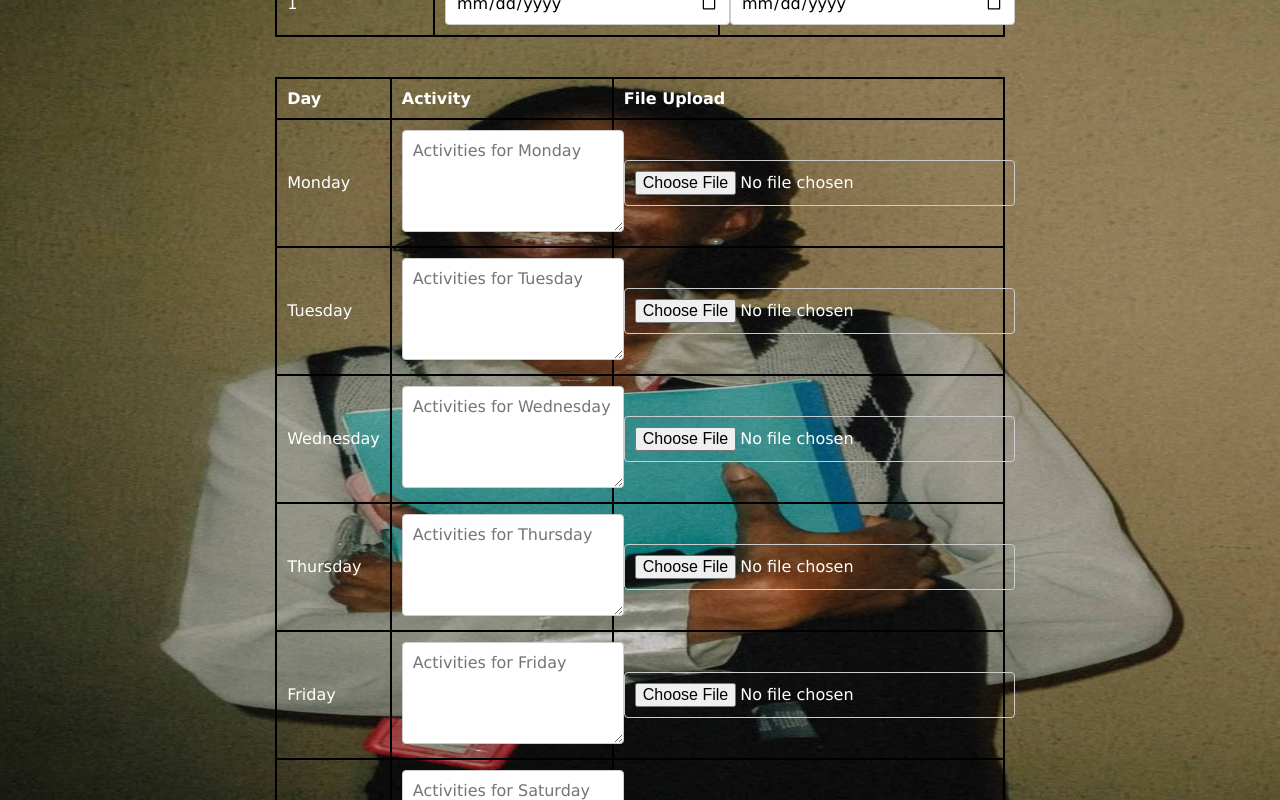
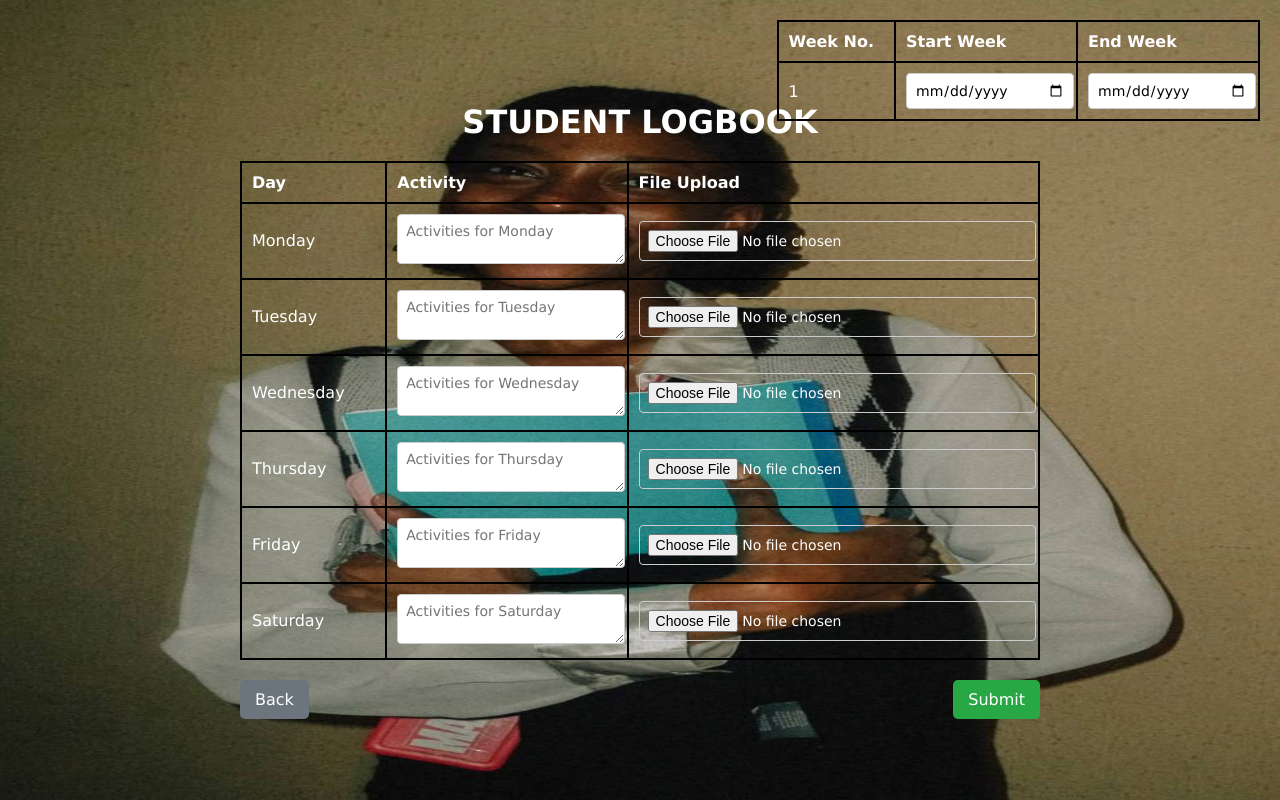
Before and after one commit to Ese345/verceldeploy, a React (Vite) app: page /StudentLogBook in a window 1280 px wide. Shown: the top 800 px of the page. Built offline with nearby package versions, Linux system fonts and the light colour scheme.

Commit message:
first commit

```diff
--- a/src/CSS/StudentLogBook.css
+++ b/src/CSS/StudentLogBook.css
@@ -1,73 +1,67 @@
-/* General Styles */
-body {
-  font-family: Arial, sans-serif;
-  margin: 0;
-  padding: 0;
-  background-color: #121212; /* Dark background for contrast */
-}
+/* StudentLogBook.css */
 
-/* Heading */
+
 h1 {
   text-align: center;
   color: white;
   margin-bottom: 20px;
-  font-size: 2rem;
 }
 
-/* Table Containers */
+/* Position first table at the top right */
 .week-table-container {
-  position: relative;
-  display: flex;
-  justify-content: flex-end; /* Align to the right */
-  margin-bottom: 20px;
+  position: absolute;
+  top: 20px;
+  right: 20px;
 }
 
 /* Table Styling */
 table {
-  width: 100%;
-  max-width: 800px; /* Prevents table from stretching too much */
+  width: 100vh;
   border-collapse: collapse;
   margin-bottom: 20px;
-  border: 2px solid #000;
+  border: 2px solid #000; /* Ensuring all borders are visible */
   color: white;
-  background-color: transparent;
 }
 
 th, td {
-  border: 2px solid #000;
+  border: 2px solid #000; /* Visible border lines */
   padding: 10px;
+  padding-right: 20px;
   text-align: left;
-  font-size: 1rem;
+}
+
+/* Styling for the first table */
+.week-table-container table {
+  background-color: transparent; /* No background color */
+  width: auto;
 }
 
 /* Input and Textarea Styling */
 input[type="date"], textarea, input[type="file"] {
   width: 100%;
-  padding: 10px;
+  padding: 8px;
   border: 1px solid #ccc;
   border-radius: 4px;
-  font-size: 1rem;
+  font-size: 14px;
 }
 
 textarea {
   resize: vertical;
-  min-height: 80px;
 }
 
 /* Button Styling */
 .Back, .Submit {
-  padding: 12px 18px;
+  padding: 10px 15px;
   border: none;
   border-radius: 5px;
-  font-size: 1rem;
+  font-size: 16px;
   cursor: pointer;
-  transition: all 0.3s ease-in-out;
 }
 
 .Back {
   background-color: #6c757d;
   color: white;
-  margin-right: 10px;
+  margin-right: 20px;
 }
 
 .Back:hover {
@@ -88,7 +82,6 @@ textarea {
   display: flex;
   justify-content: space-between;
   align-items: center;
-  flex-wrap: wrap; /* Wraps on smaller screens */
 }
 
 /* Responsive Design */
```
